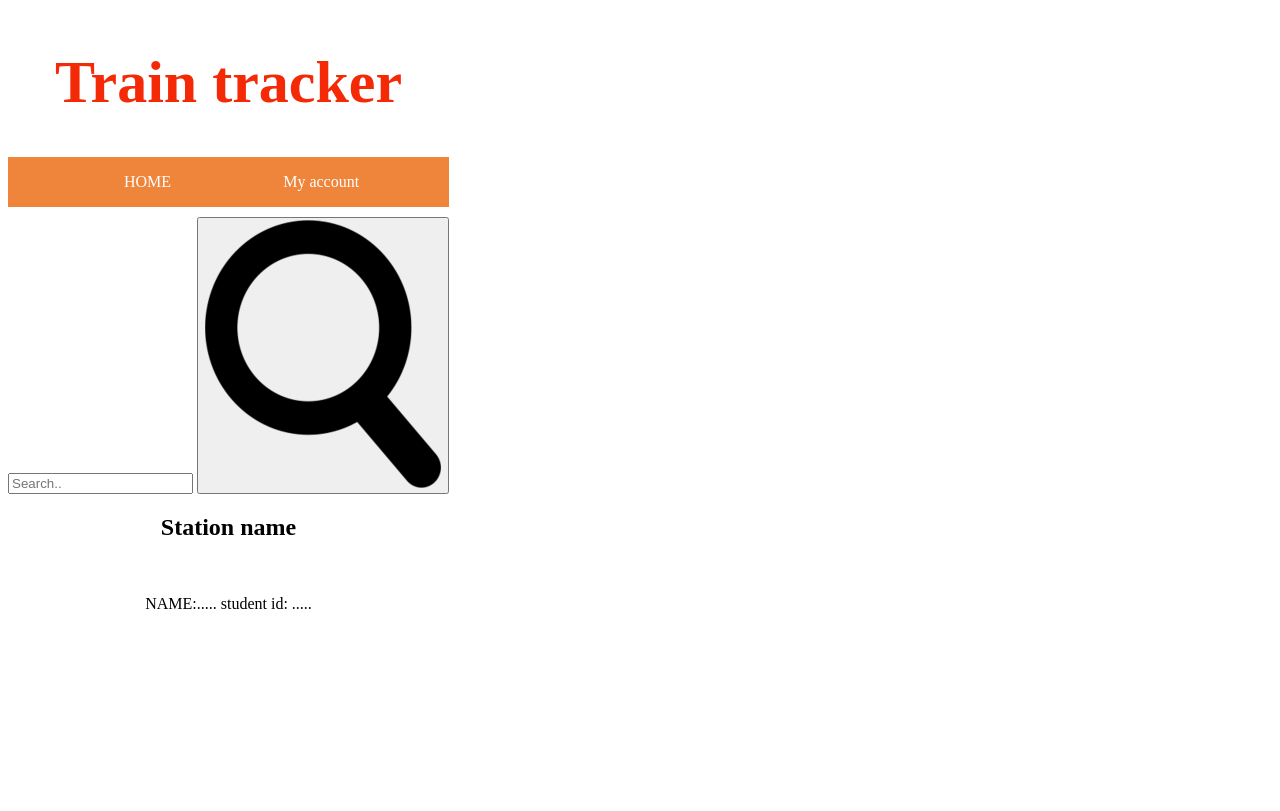
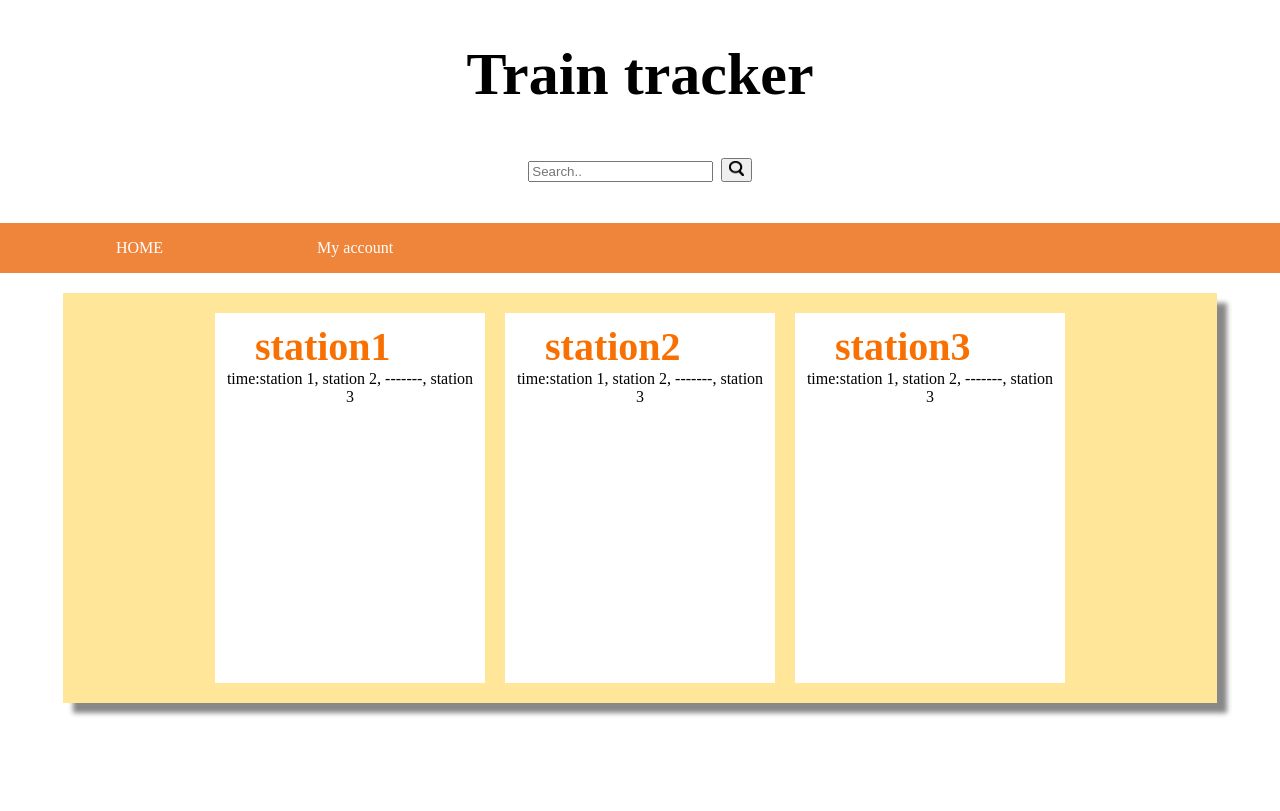
Before and after one commit to rmit-s3543953-KaiLe-Wang/cc2019sum_ptv, a PHP site: page / in a window 1280 px wide. Before the commit the page ends 609 px from the top, so only its background shows below. Run offline with PHP 8.4, Linux system fonts and the light colour scheme.

Commit message:
added station list sample view, to be continued

```diff
--- a/head.inc
+++ b/head.inc
@@ -2,9 +2,16 @@
 <html>
 <head>
 <link type="text/css" rel="stylesheet" href="style.css"/>
-<script src="myjs.js"></script>
 <meta charset="utf-8">
 </head>
 <header>
-  <div class="Head"><h1>Train tracker</h1> </div>
+  <div class="Head">
+  <h1>Train tracker</h1>
+  <div class="search-container">
+	<form action="index.php">
+      <input type="text" placeholder="Search.." name="search">
+      <button type="submit" ><img src= "search.png" height="15" width="15"></button>
+    </form>
+  </div>
+  </div>
 </header>
--- a/index.php
+++ b/index.php
@@ -6,21 +6,20 @@
     <title>Train tracker</title>
     <main>
       <div class="main_box">
-	  <div class="search-container">
-	<form action="index.php">
-      <input type="text" placeholder="Search.." name="search">
-      <button type="submit" ><img src= "search.png"></button>
-    </form>
-  </div>
+
 <?php
 	//if (no search bar variable has sent)
 	//then: display nothing.
 	//else:
-	//for i to number_of_station:
-       $station_name = "Station name";
-	   echo '<div class="text_box">';
-       echo  "<h2 >$station_name</h2></div>";
-
+	$station_list=array("station1","station2","station3");
+	for ($i=0;$i<sizeof($station_list);$i++)
+	{
+       $station_name =$station_list[$i];
+	   echo '<div class="platform_box">';
+       echo  "<h2 >$station_name</h2>";
+       echo "time:";
+       echo "station 1, station 2, -------, station 3</div>";
+	}
 ?>
     </div>
     </main>
--- a/style.css
+++ b/style.css
@@ -1,10 +1,10 @@
+
 html{
 	text-align:center;
     display: flex;
 }
 	.Head{
 		text-align:center;
-		color:#F42A07;
 		margin: 40px;
 		padding: 0px;
 		font-family:Script MT ;
@@ -58,3 +58,210 @@
 	li a:active {
     color: darkred;
 }
+	body {
+margin:auto;
+width:100%;
+}
+
+	.w3-black,.w3-hover-black:hover{color:#fff!important;background-color:#000!important}
+
+	.w3-button {
+    border: none;
+    margin:5px;
+    display: inline-block;
+    outline: 0;
+    padding: 6px 10px;
+    vertical-align: middle;
+    overflow: hidden;
+    text-decoration: none;
+    color: darkgreen;
+    background-color: orange;
+    text-align: center;
+	color=white;
+    cursor: pointer;
+    white-space: pre-wrap;
+}
+.submitButton{
+  border: none;
+    margin:5px;
+    display: inline-block;
+    outline: 0;
+    padding: 6px 10px;
+    vertical-align: middle;
+    overflow: hidden;
+    text-decoration: none;
+    color: white;
+    background-color: red;
+    text-align: center;
+    cursor: pointer;
+    white-space: pre-wrap;
+}
+	.w3-display-left {
+	margin-left:10%;
+	padding-left:10px;}
+	.w3-display-right {
+	margin-right:10%;
+	padding-right:10px;
+    -ms-transform: translate(0%,-50%);
+}
+	.Slide-box{
+		text-align: center;
+		margin:auto;
+    	padding: 10px;
+	}
+	.mySlides {
+	max-width:1200px;
+	max-height:600px;
+	width:100%;
+  margin:auto;
+    text-align: center;
+    display: block;
+    }
+	.w3-badge {height:10px;width:10px;padding:10px;margin:5px}
+	 main{
+        padding:10px;
+      }
+  footer {
+        background-color:none;
+        padding: 20px;
+        margin:auto;
+        color:white;
+        font-size:small;
+      }
+	.container{
+		position: inherit;
+		text-align: center;width:96%; display:block;margin:auto;padding:20px;}
+	.box{position: relative; box-sizing:border-box;width:80%;border:0px;padding:0px;display:inline}
+	.box:hover .overlay {
+	bottom: 0%;
+  	height: 100%;
+	}
+	.overlay {
+  		position: absolute;
+  		bottom: 100%;
+  		left: 0;
+  		right: 0;
+  		background-color: #ffffe6;
+  		overflow: hidden;
+  		width: 200px;
+  		height:0;
+  		transition: .5s ease;}
+
+	.text {
+  	white-space: nowrap;
+  	color: black;
+  	padding:5px;
+  	position: absolute;
+  	overflow: hidden;
+  	top: 50%;
+  	left: 50%;
+  	transform: translate(-50%, -50%);
+  	-ms-transform: translate(-50%, -50%);
+}
+	.platform_box{
+		display:inline-block;
+		padding: 10px;
+		margin:10px;
+		height: 350px;
+		width: 250px;
+		background-color:white;
+	}
+	.w3-red,.w3-hover-red:hover{
+	  color:#fff!important;
+	  background-color:#f44336!important}
+	  .w3-white,.w3-hover-white:hover{
+	    color:#000!important;
+	    background-color:#fff!important}
+  .main_box{
+    background-color:#ffe699;
+    margin-top:5px;
+    margin:auto;
+    box-shadow: 10px 10px 5px #888888;
+    padding:10px;
+    width:90%;
+  }
+  .form_box{
+    background-color: #fff7e6;
+    max-width:800px;
+    min-width:400px;
+    text-align:left;
+    margin:auto;
+    padding:10px;
+    box-shadow: 10px 10px 5px #888888;
+    border-radius: 30px 40px 30px;
+    display:inline-block;
+  }
+
+ .cus_table{
+   border:2px solid #ffe699;
+ }
+  .cus_th{
+    border:2px solid #ffe699;
+    width:45%;
+    text-align:right;
+  }
+
+  .cus_td{
+    border:2px solid #ffe699;
+    width:55%;
+
+  }
+
+  .text_box{
+    max-width:800px;
+    min-width:400px;
+    margin:auto;
+    margin-bottom:40px;
+    padding:10px;
+    box-shadow: 10px 10px 5px #888888;
+    border-radius: 30px 40px 30px;
+    display:block;
+    background-color: #fff7e6;
+  }
+  div .submit{
+    float:right;
+  }
+  table{
+    margin:auto;
+    padding:10px;
+    width:100%;
+  }
+th,td{
+  width:auto;
+  border : 1px solid black;
+  border-spacing: 0px;
+  padding:5px;
+  margin:1px;
+}
+
+table,th,td{
+  border-collapse:collapse;
+}
+h3{
+  font-family:"Lucida Console";
+  text-align:center;
+  color:#882b2b;
+  margin-top: 5px;
+}
+h5{
+  font-family:"Lucida Console";
+  text-align:center;
+  color:#882b2b;
+  margin-top: 5px;
+}
+ h2{
+	  font-family:Baskerville Old Face;
+	  /*font-family:Aharoni;*/
+	  color:#F97002;
+	  font-size:40px;
+	  text-align:left;
+	  margin:auto;
+	  padding-left:30px;
+	}
+
+a:link{
+  color:black;
+}
+a:visited{
+  color:white;
+}
```
